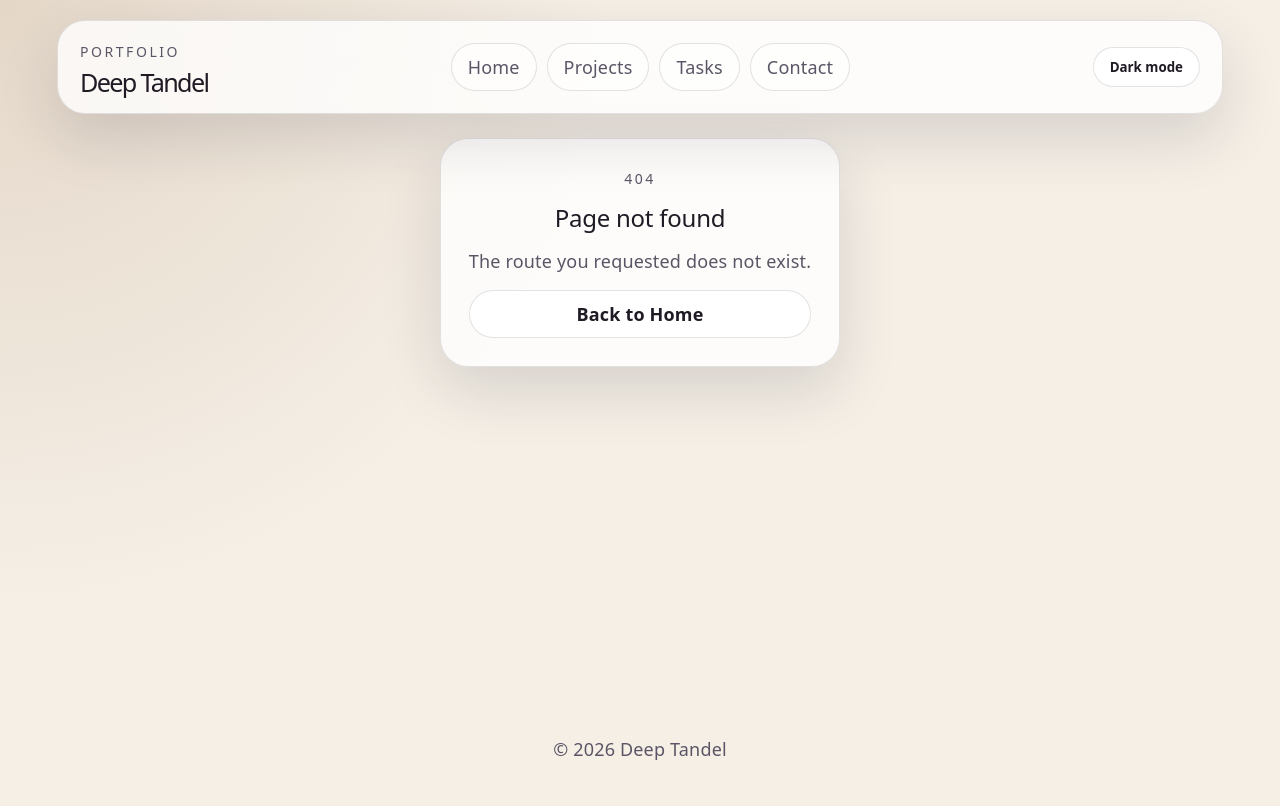
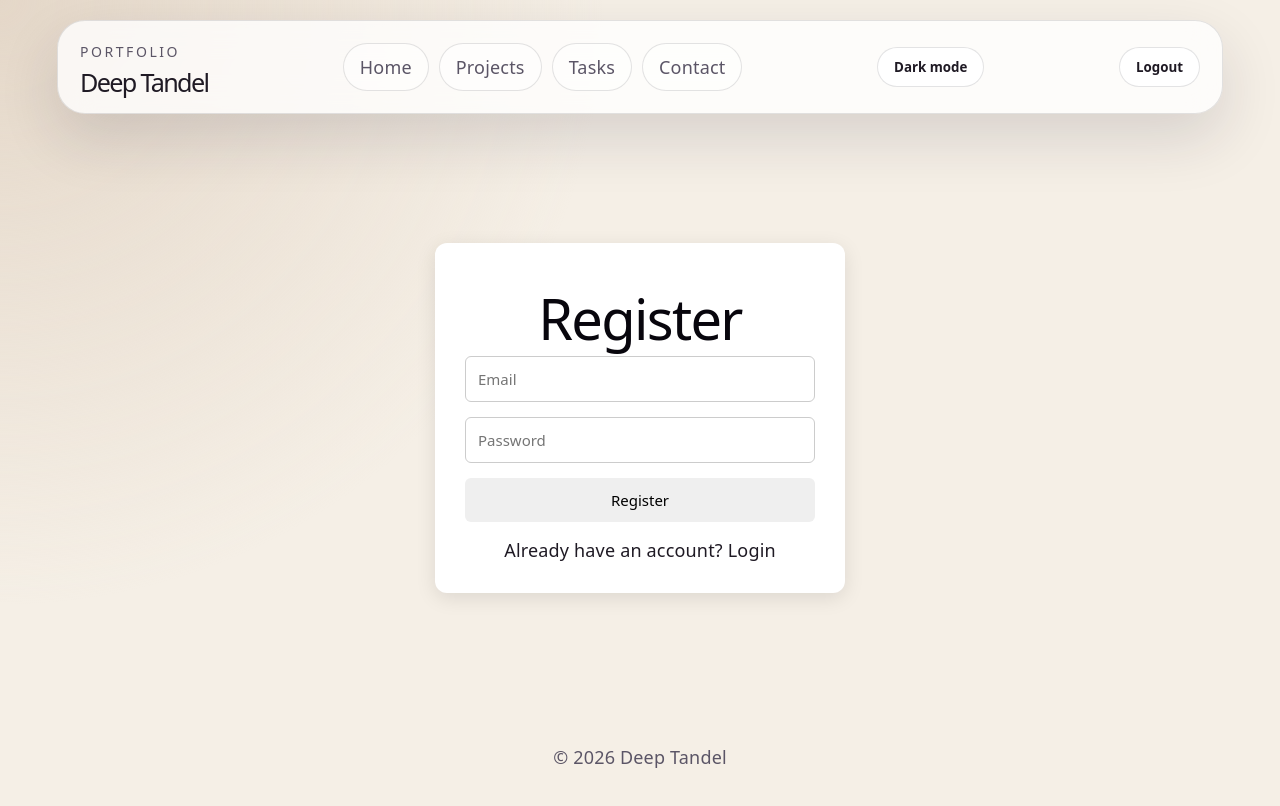
Before and after one commit to DeepTandel045/portfolio-24it098, a React (Vite) app: page /register in a window 1280 px wide. Before the commit this address had no page. Built offline with nearby package versions, Linux system fonts and the light colour scheme.

Commit message:
Implement JWT authentication and middleware validation

```diff
--- a/src/App.css
+++ b/src/App.css
@@ -1008,3 +1008,57 @@ code {
     text-align: center;
   }
 }
+
+.auth-container {
+    min-height: 70vh;
+    display: flex;
+    justify-content: center;
+    align-items: center;
+}
+
+.auth-card {
+    width: 350px;
+    padding: 30px;
+    border-radius: 12px;
+    background: var(--card-bg, #ffffff);
+    box-shadow: 0 5px 20px rgba(0, 0, 0, 0.1);
+}
+
+.auth-card h1 {
+    text-align: center;
+    margin-bottom: 25px;
+}
+
+.auth-card form {
+    display: flex;
+    flex-direction: column;
+    gap: 15px;
+}
+
+.auth-card input {
+    padding: 12px;
+    border: 1px solid #ccc;
+    border-radius: 6px;
+    font-size: 15px;
+}
+
+.auth-card button {
+    padding: 12px;
+    border: none;
+    border-radius: 6px;
+    cursor: pointer;
+    font-size: 15px;
+}
+
+.auth-card p {
+    text-align: center;
+    margin-top: 15px;
+}
+
+.auth-error {
+    color: red;
+}
+
+.auth-success {
+    color: green;
+}
--- a/src/App.jsx
+++ b/src/App.jsx
@@ -2,6 +2,9 @@ import { useEffect, useState } from 'react'
 import { Route, Routes } from 'react-router-dom'
 import './App.css'
 
+import Login from "./components/login.jsx";
+import Register from "./components/register.jsx";
+import ProtectedRoute from "./components/protectedRoute.jsx";
 import NavBar from './components/navbar.jsx'
 import Home from './components/home.jsx'
 import Projects from './components/projects.jsx'
@@ -34,8 +37,16 @@ function App() {
         <Routes>
           <Route path="/" element={<Home skills={skills} />} />
           <Route path="/projects" element={<Projects />} />
-          <Route path="/tasks" element={<Tasks />} />
-          <Route path="/contact" element={<Contact />} />
+          <Route path="/login" element={<Login />} />
+          <Route path="/register" element={<Register />} />
+<Route
+    path="/tasks"
+    element={
+        <ProtectedRoute>
+            <Tasks />
+        </ProtectedRoute>
+    }
+/>          <Route path="/contact" element={<Contact />} />
           <Route path="*" element={<NotFound />} />
         </Routes>
       </main>
--- a/src/api.js
+++ b/src/api.js
@@ -1,55 +1,195 @@
 const BASE_URL = "http://localhost:5000";
 
-export const getTasks = async () => {
-    const response = await fetch(`${BASE_URL}/tasks`);
+// ==============================
+// AUTHENTICATION HELPER
+// ==============================
+
+const getAuthHeaders = () => {
+    const token = localStorage.getItem("token");
+
+    return {
+        "Content-Type": "application/json",
+        Authorization: `Bearer ${token}`,
+    };
+};
+
+// ==============================
+// REGISTER
+// ==============================
+
+export const registerUser = async (email, password) => {
+    const response = await fetch(`${BASE_URL}/register`, {
+        method: "POST",
+        headers: {
+            "Content-Type": "application/json",
+        },
+        body: JSON.stringify({
+            email,
+            password,
+        }),
+    });
+
+    const data = await response.json();
 
     if (!response.ok) {
-        throw new Error("Failed to fetch tasks");
+        throw new Error(data.message || "Registration failed");
     }
 
-    return response.json();
+    return data;
 };
+
+// ==============================
+// LOGIN
+// ==============================
+
+export const loginUser = async (email, password) => {
+    const response = await fetch(`${BASE_URL}/login`, {
+        method: "POST",
+        headers: {
+            "Content-Type": "application/json",
+        },
+        body: JSON.stringify({
+            email,
+            password,
+        }),
+    });
+
+    const data = await response.json();
+
+    if (!response.ok) {
+        throw new Error(data.message || "Login failed");
+    }
+
+    // Save JWT token
+    localStorage.setItem("token", data.token);
+
+    return data;
+};
+
+// ==============================
+// LOGOUT
+// ==============================
+
+export const logoutUser = () => {
+    localStorage.removeItem("token");
+};
+
+// ==============================
+// GET CURRENT USER
+// ==============================
+
+export const getCurrentUser = async () => {
+    const response = await fetch(`${BASE_URL}/me`, {
+        headers: getAuthHeaders(),
+    });
+
+    const data = await response.json();
+
+    if (response.status === 401) {
+        localStorage.removeItem("token");
+        throw new Error("Session expired. Please login again.");
+    }
+
+    if (!response.ok) {
+        throw new Error(data.message || "Failed to get user");
+    }
+
+    return data;
+};
+
+// ==============================
+// GET ALL TASKS
+// ==============================
+
+export const getTasks = async () => {
+    const response = await fetch(`${BASE_URL}/tasks`, {
+        headers: getAuthHeaders(),
+    });
+
+    const data = await response.json();
+
+    if (response.status === 401) {
+        localStorage.removeItem("token");
+        throw new Error("Session expired. Please login again.");
+    }
+
+    if (!response.ok) {
+        throw new Error(data.message || "Failed to fetch tasks");
+    }
+
+    return data;
+};
+
+// ==============================
+// CREATE TASK
+// ==============================
 
 export const createTask = async (task) => {
     const response = await fetch(`${BASE_URL}/tasks`, {
         method: "POST",
-        headers: {
-            "Content-Type": "application/json",
-        },
+        headers: getAuthHeaders(),
         body: JSON.stringify(task),
     });
 
-    if (!response.ok) {
-        throw new Error("Failed to create task");
+    const data = await response.json();
+
+    if (response.status === 401) {
+        localStorage.removeItem("token");
+        throw new Error("Session expired. Please login again.");
     }
 
-    return response.json();
+    if (!response.ok) {
+        throw new Error(data.message || "Failed to create task");
+    }
+
+    return data;
 };
+
+// ==============================
+// UPDATE TASK
+// ==============================
 
 export const updateTask = async (id, task) => {
     const response = await fetch(`${BASE_URL}/tasks/${id}`, {
         method: "PUT",
-        headers: {
-            "Content-Type": "application/json",
-        },
+        headers: getAuthHeaders(),
         body: JSON.stringify(task),
     });
 
-    if (!response.ok) {
-        throw new Error("Failed to update task");
+    const data = await response.json();
+
+    if (response.status === 401) {
+        localStorage.removeItem("token");
+        throw new Error("Session expired. Please login again.");
     }
 
-    return response.json();
+    if (!response.ok) {
+        throw new Error(data.message || "Failed to update task");
+    }
+
+    return data;
 };
+
+// ==============================
+// DELETE TASK
+// ==============================
 
 export const deleteTask = async (id) => {
     const response = await fetch(`${BASE_URL}/tasks/${id}`, {
         method: "DELETE",
+        headers: getAuthHeaders(),
     });
 
-    if (!response.ok) {
-        throw new Error("Failed to delete task");
+    const data = await response.json();
+
+    if (response.status === 401) {
+        localStorage.removeItem("token");
+        throw new Error("Session expired. Please login again.");
     }
 
-    return response.json();
+    if (!response.ok) {
+        throw new Error(data.message || "Failed to delete task");
+    }
+
+    return data;
 };
--- /dev/null
+++ b/src/components/login.jsx
@@ -0,0 +1,70 @@
+import { useState } from "react";
+import { useNavigate, Link } from "react-router-dom";
+import { loginUser } from "../api";
+
+function Login() {
+    const [email, setEmail] = useState("");
+    const [password, setPassword] = useState("");
+    const [error, setError] = useState("");
+
+    const navigate = useNavigate();
+
+    const handleSubmit = async (e) => {
+        e.preventDefault();
+        setError("");
+
+        try {
+            await loginUser(email, password);
+
+            // Login successful
+            navigate("/tasks");
+        } catch (err) {
+            setError(err.message);
+        }
+    };
+
+    return (
+        <div className="auth-container">
+            <div className="auth-card">
+                <h1>Login</h1>
+
+                <form onSubmit={handleSubmit}>
+                    <input
+                        type="email"
+                        placeholder="Email"
+                        value={email}
+                        onChange={(e) => setEmail(e.target.value)}
+                        required
+                    />
+
+                    <input
+                        type="password"
+                        placeholder="Password"
+                        value={password}
+                        onChange={(e) => setPassword(e.target.value)}
+                        required
+                    />
+
+                    <button type="submit">
+                        Login
+                    </button>
+                </form>
+
+                {error && (
+                    <p className="auth-error">
+                        {error}
+                    </p>
+                )}
+
+                <p>
+                    Don't have an account?{" "}
+                    <Link to="/register">
+                        Register
+                    </Link>
+                </p>
+            </div>
+        </div>
+    );
+}
+
+export default Login;
--- a/src/components/navbar.jsx
+++ b/src/components/navbar.jsx
@@ -1,19 +1,28 @@
-import { Link, useLocation } from 'react-router-dom'
+import { Link, useLocation, useNavigate } from 'react-router-dom'
 
 function NavBar({ darkMode, onToggleTheme }) {
+
   const location = useLocation()
+  const navigate = useNavigate()
 
   const getLinkClassName = (path) =>
     location.pathname === path ? 'nav-link active' : 'nav-link'
 
+  const handleLogout = () => {
+    localStorage.removeItem("token")
+    navigate("/login")
+  }
+
   return (
     <header className="site-header">
+
       <div className="brand-block">
         <p className="eyebrow">Portfolio</p>
         <h1 className="brand-title">Deep Tandel</h1>
       </div>
 
       <nav className="site-nav" aria-label="Primary navigation">
+
         <Link className={getLinkClassName('/')} to="/">
           Home
         </Link>
@@ -29,6 +38,7 @@ function NavBar({ darkMode, onToggleTheme }) {
         <Link className={getLinkClassName('/contact')} to="/contact">
           Contact
         </Link>
+
       </nav>
 
       <button
@@ -38,6 +48,15 @@ function NavBar({ darkMode, onToggleTheme }) {
       >
         {darkMode ? 'Light mode' : 'Dark mode'}
       </button>
+
+      <button
+        className="theme-toggle"
+        type="button"
+        onClick={handleLogout}
+      >
+        Logout
+      </button>
+
     </header>
   )
 }
--- /dev/null
+++ b/src/components/protectedRoute.jsx
@@ -0,0 +1,13 @@
+import { Navigate } from "react-router-dom";
+
+function ProtectedRoute({ children }) {
+    const token = localStorage.getItem("token");
+
+    if (!token) {
+        return <Navigate to="/login" replace />;
+    }
+
+    return children;
+}
+
+export default ProtectedRoute;
--- /dev/null
+++ b/src/components/register.jsx
@@ -0,0 +1,83 @@
+import { useState } from "react";
+import { useNavigate, Link } from "react-router-dom";
+import { registerUser } from "../api";
+
+function Register() {
+    const [email, setEmail] = useState("");
+    const [password, setPassword] = useState("");
+    const [error, setError] = useState("");
+    const [success, setSuccess] = useState("");
+
+    const navigate = useNavigate();
+
+    const handleSubmit = async (e) => {
+        e.preventDefault();
+
+        setError("");
+        setSuccess("");
+
+        try {
+            await registerUser(email, password);
+
+            setSuccess("Registration successful! Redirecting to login...");
+
+            setTimeout(() => {
+                navigate("/login");
+            }, 1000);
+
+        } catch (err) {
+            setError(err.message);
+        }
+    };
+
+    return (
+        <div className="auth-container">
+            <div className="auth-card">
+                <h1>Register</h1>
+
+                <form onSubmit={handleSubmit}>
+                    <input
+                        type="email"
+                        placeholder="Email"
+                        value={email}
+                        onChange={(e) => setEmail(e.target.value)}
+                        required
+                    />
+
+                    <input
+                        type="password"
+                        placeholder="Password"
+                        value={password}
+                        onChange={(e) => setPassword(e.target.value)}
+                        required
+                    />
+
+                    <button type="submit">
+                        Register
+                    </button>
+                </form>
+
+                {error && (
+                    <p className="auth-error">
+                        {error}
+                    </p>
+                )}
+
+                {success && (
+                    <p className="auth-success">
+                        {success}
+                    </p>
+                )}
+
+                <p>
+                    Already have an account?{" "}
+                    <Link to="/login">
+                        Login
+                    </Link>
+                </p>
+            </div>
+        </div>
+    );
+}
+
+export default Register;
```
